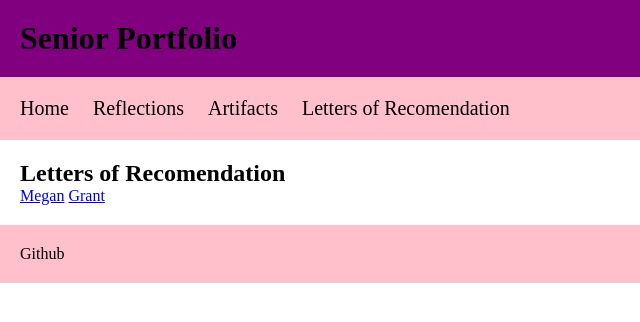
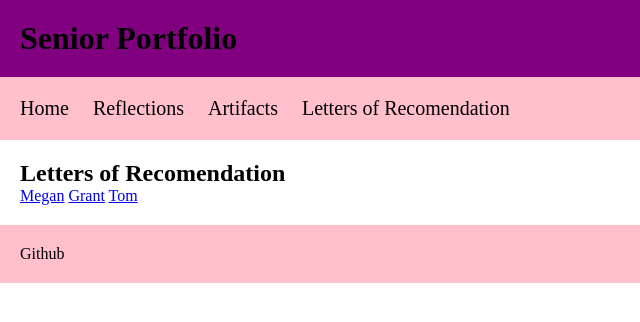
Before and after one commit to JBytesG/JBytesG.github.io, a plain HTML site: page letters/index.html in a window 1280 px wide. Shown: the full height of the page, 0-640 px from the left. Drawn offline with Linux system fonts and the light colour scheme.

Commit message:
tom letter

```diff
--- a/letters/index.html
+++ b/letters/index.html
@@ -12,6 +12,7 @@
             <h2>Letters of Recomendation</h2>
             <a href="megan-letter.pdf">Megan</a>
             <a href="grant-letter.pdf">Grant</a>
+            <a href="tom-letter.pdf">Tom</a>
         </main>
         <general-footer></general-footer>
     </body>
```
Also changed, not shown: 1 other file.
